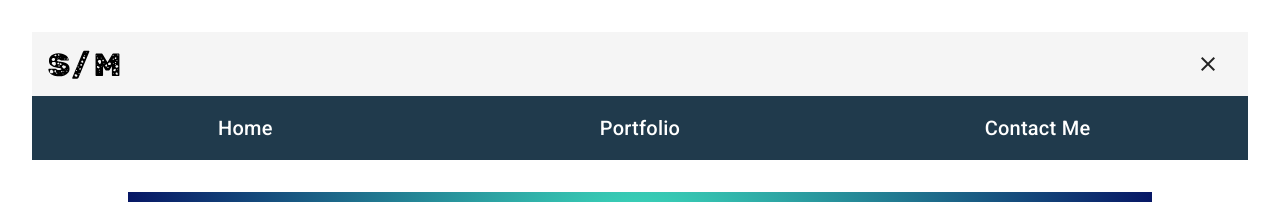
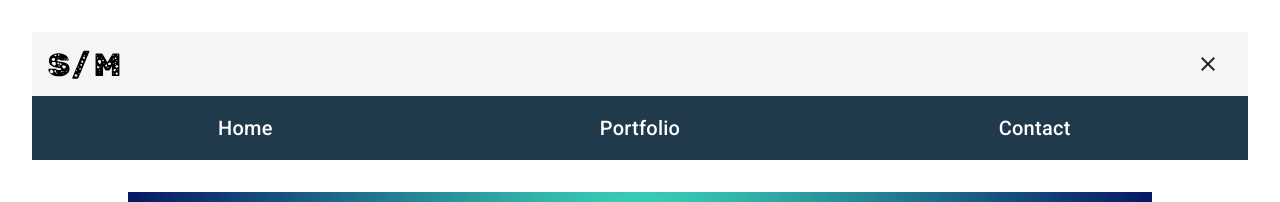
Before and after one commit to kyanethmoran/portfolio, an Angular app: page / in a window 1280 px wide. Both pictures are taken after a click on the button "menu". Shown: the top 202 px of the page. Built offline with nearby package versions, Linux system fonts and the light colour scheme.

Commit message:
fixed drop down

```diff
--- a/src/app/shared/nav/nav.component.html
+++ b/src/app/shared/nav/nav.component.html
@@ -30,7 +30,7 @@
     <mat-toolbar-row class="spacer-nested" *ngIf="menuOpen">
       <a href="#">Home</a>
       <a href="#">Portfolio</a>
-      <a href="#">Contact Me</a>
+      <a href="#">Contact</a>
     </mat-toolbar-row>
   </mat-toolbar>
 </div>
```
